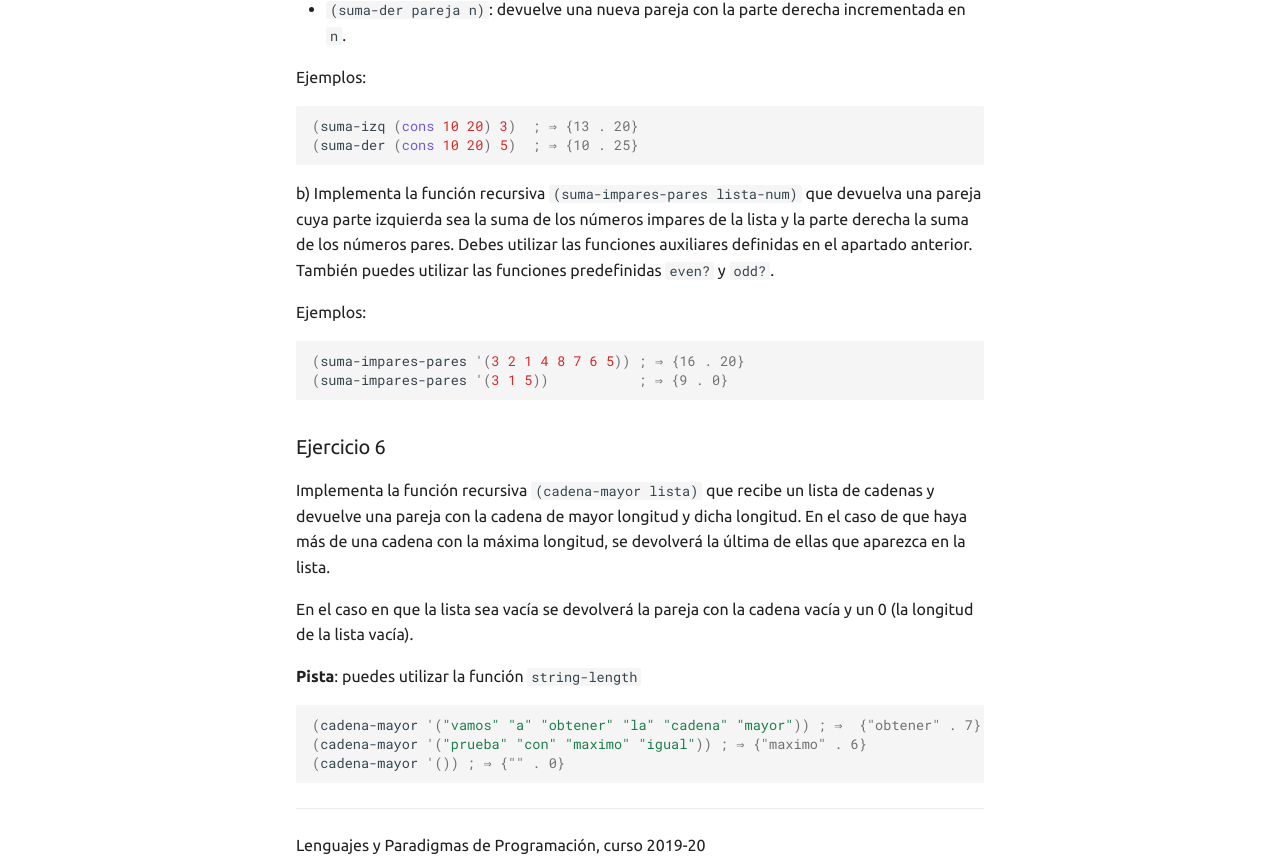
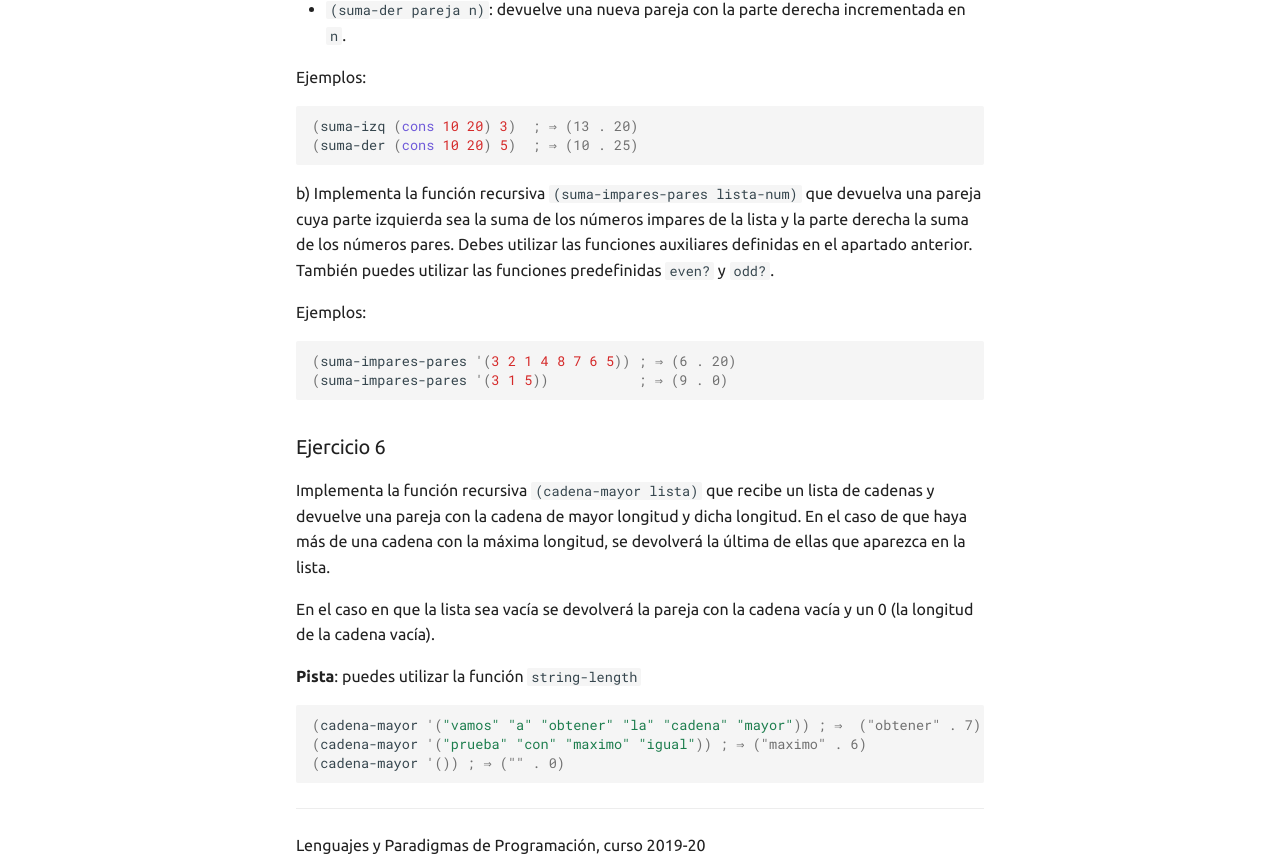
Before and after one commit to domingogallardo/apuntes-lpp, an MkDocs documentation site: the page built from docs/practicas/practica02/practica02.md, in a window 1280 px wide and 1400 px high, scrolled down 3919 px. Shown: the part 421-1281 px from the top of the window. Built offline with MkDocs 1.6.1 and Material for MkDocs 9.7.7, drawn with Linux system fonts in a browser that asks for light colours; some of the changed text lies outside the part shown.

Commit message:
Correcciones práctica 2

````diff
--- a/docs/practicas/practica02/practica02.md
+++ b/docs/practicas/practica02/practica02.md
@@ -194,8 +195,8 @@ definidas de la siguiente forma:
 Ejemplos:
 
 ```racket
-(suma-izq (cons 10 20) 3)  ; ⇒ {13 . 20}
-(suma-der (cons 10 20) 5)  ; ⇒ {10 . 25}
+(suma-izq (cons 10 20) 3)  ; ⇒ (13 . 20)
+(suma-der (cons 10 20) 5)  ; ⇒ (10 . 25)
 ```
 
 b) Implementa la función recursiva `(suma-impares-pares lista-num)`
@@ -208,8 +209,8 @@ apartado anterior. También puedes utilizar las funciones predefinidas
 Ejemplos:
 
 ```racket
-(suma-impares-pares '(3 2 1 4 8 7 6 5)) ; ⇒ {16 . 20}
-(suma-impares-pares '(3 1 5))           ; ⇒ {9 . 0}
+(suma-impares-pares '(3 2 1 4 8 7 6 5)) ; ⇒ (6 . 20)
+(suma-impares-pares '(3 1 5))           ; ⇒ (9 . 0)
 ```
 
 ### Ejercicio 6 ###
@@ -221,14 +222,14 @@ máxima longitud, se devolverá la última de ellas que aparezca en la
 lista.
 
 En el caso en que la lista sea vacía se devolverá la pareja con la
-cadena vacía y un 0 (la longitud de la lista vacía).
+cadena vacía y un 0 (la longitud de la cadena vacía).
 
 **Pista**: puedes utilizar la función `string-length`
 
 ```racket
-(cadena-mayor '("vamos" "a" "obtener" "la" "cadena" "mayor")) ; ⇒  {"obtener" . 7}
-(cadena-mayor '("prueba" "con" "maximo" "igual")) ; ⇒ {"maximo" . 6}
-(cadena-mayor '()) ; ⇒ {"" . 0}
+(cadena-mayor '("vamos" "a" "obtener" "la" "cadena" "mayor")) ; ⇒  ("obtener" . 7)
+(cadena-mayor '("prueba" "con" "maximo" "igual")) ; ⇒ ("maximo" . 6)
+(cadena-mayor '()) ; ⇒ ("" . 0)
 ```
 
 
````
Also changed, not shown: other parts of docs/practicas/practica02/practica02.md (+5 -4 lines), docs/practicas/practica02/imagenes/box-and-pointer2.png.
